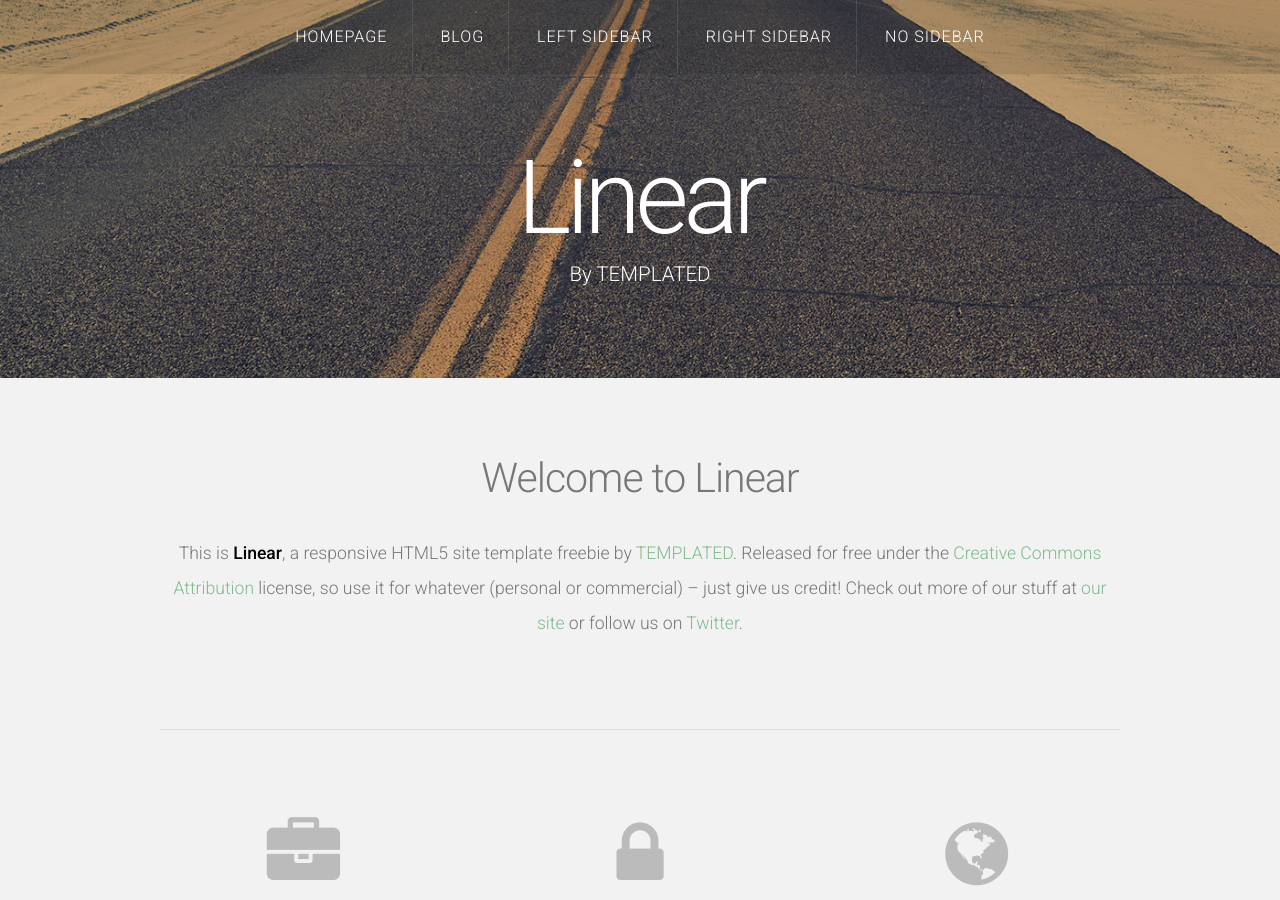
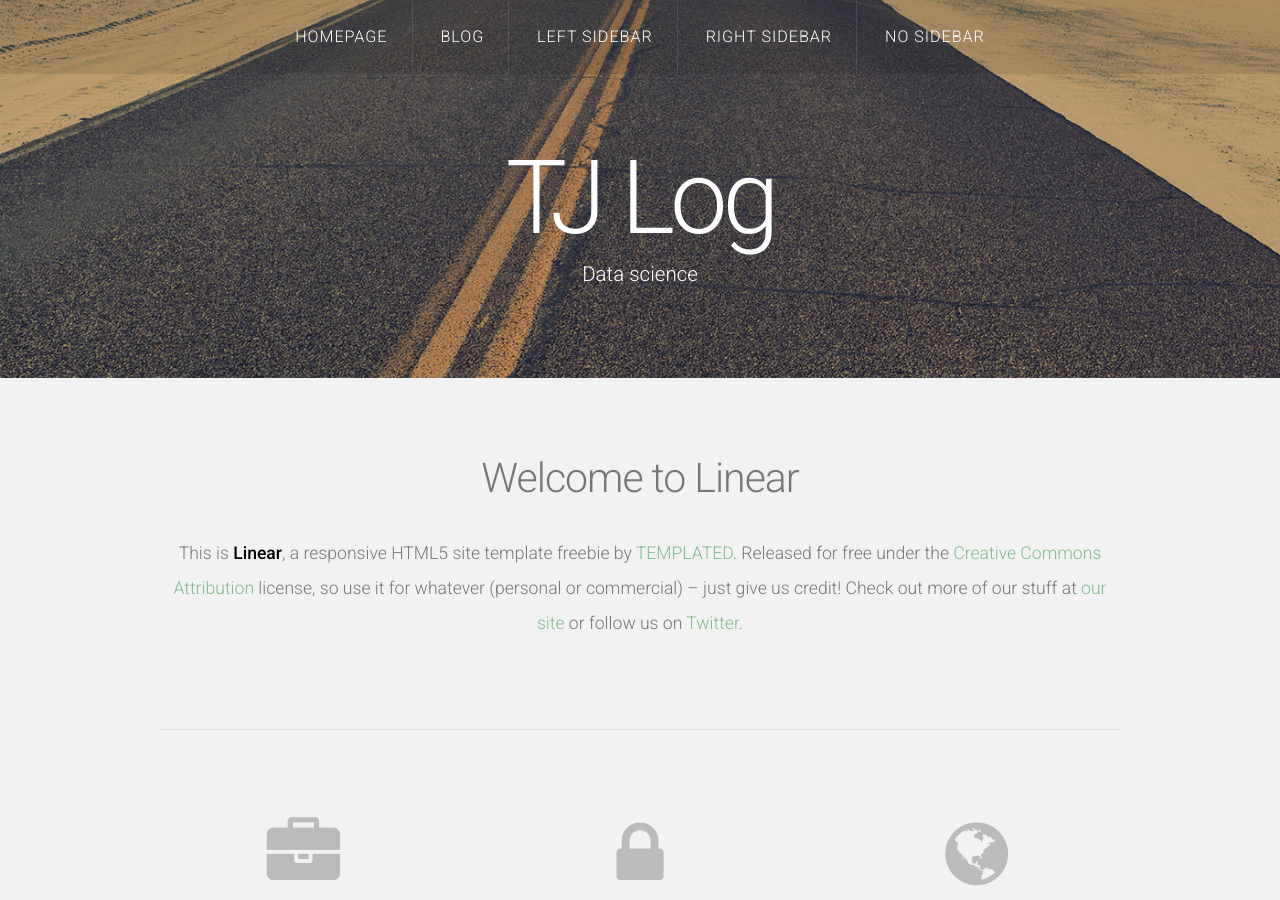
Before and after one commit to old-jekyll-templates/Linear-Jekyll-Theme, a Jekyll site: the page built from index.html, in a window 1280 px wide and 900 px high. Built offline with Jekyll 4.4.1, drawn with Linux system fonts in a browser that asks for light colours; nearby versions of some CDN libraries; the list of posts is cut into pages by our own code.

Commit message:
Update default.html

```diff
--- a/_layouts/default.html
+++ b/_layouts/default.html
@@ -6,7 +6,7 @@ Released for free under the Creative Commons Attribution 3.0 license (templated.
 -->
 <html>
 <head>
-	<title>Linear by TEMPLATED</title>
+	<title>TJ Log</title>
 	<meta http-equiv="content-type" content="text/html; charset=utf-8" />
 	<meta name="description" content="" />
 	<meta name="keywords" content="" />
@@ -30,8 +30,8 @@ Released for free under the Creative Commons Attribution 3.0 license (templated.
 
 			<!-- Logo -->
 			<div id="logo">
-				<h1><a href="#">Linear</a></h1>
-				<span class="tag">By TEMPLATED</span>
+				<h1><a href="#">TJ Log</a></h1>
+				<span class="tag">Data science</span>
 			</div>
 		</div>
 	</div>
```
